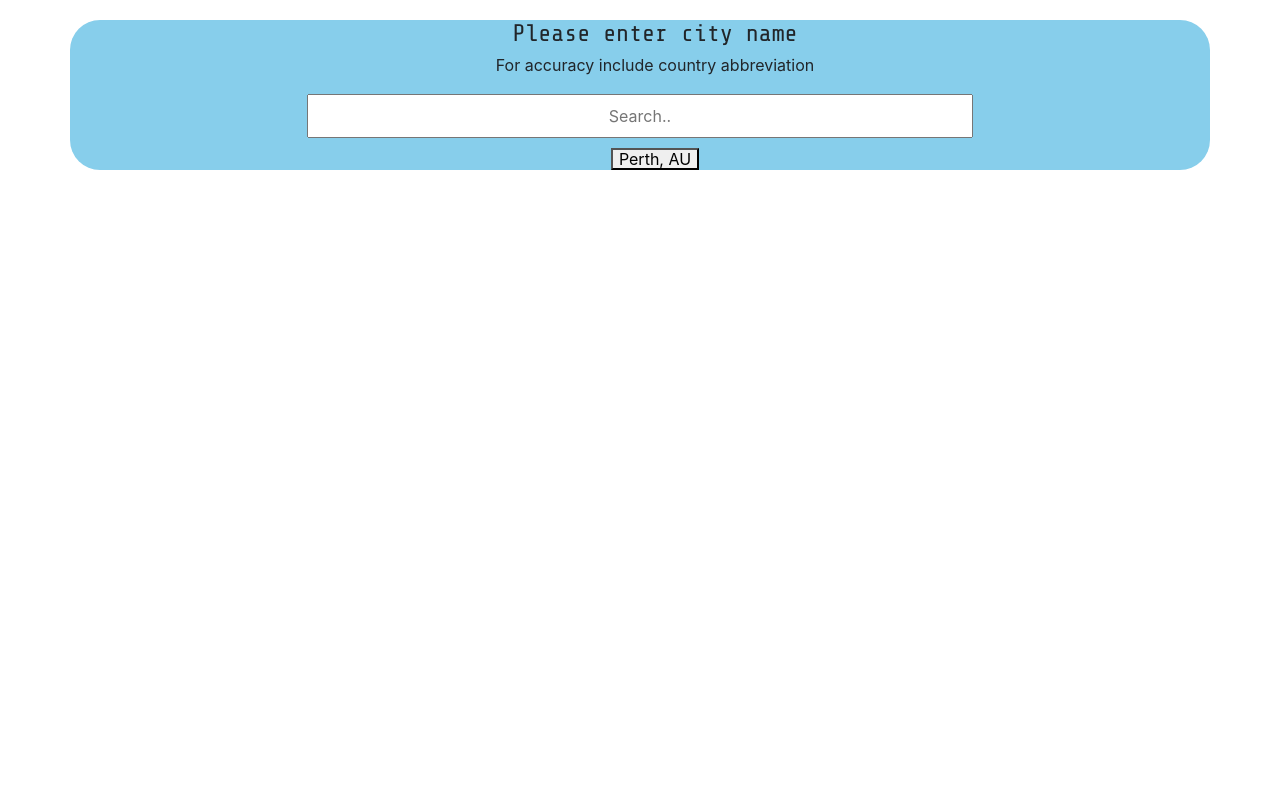
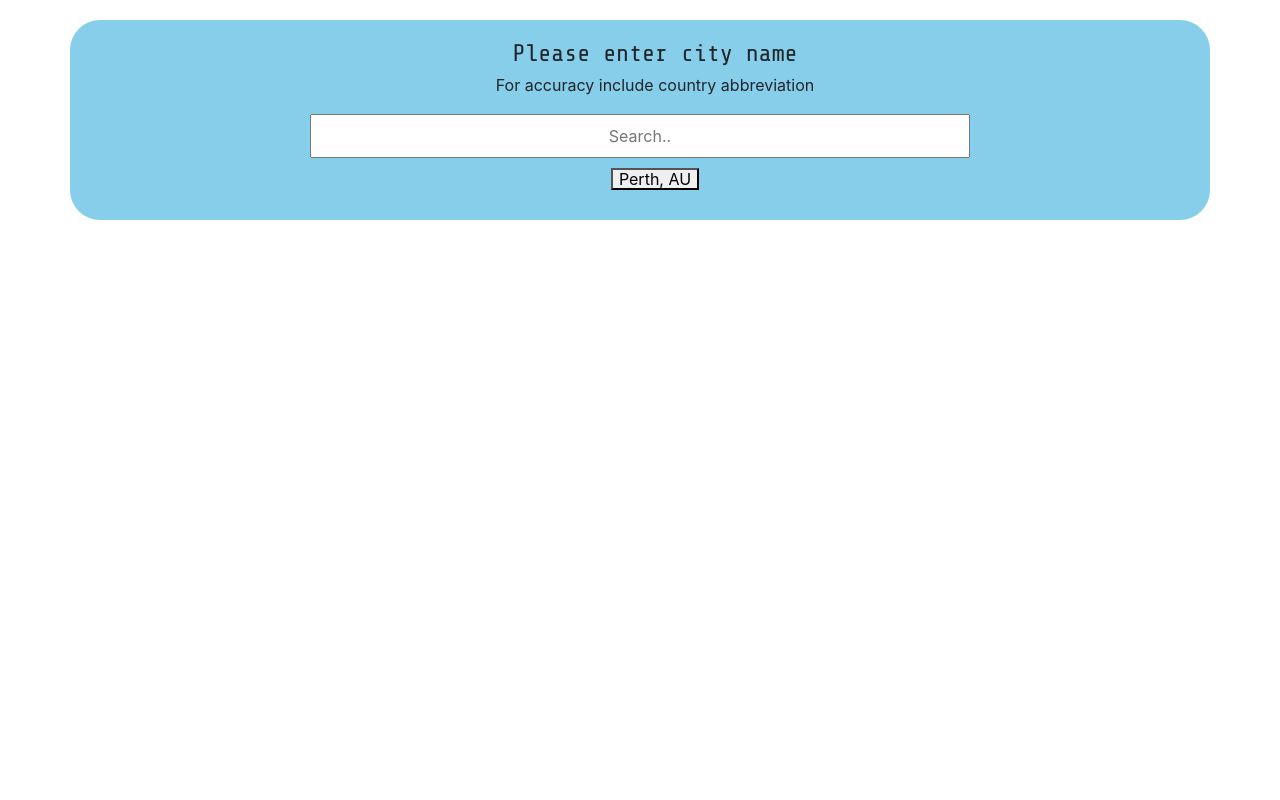
Before and after one commit to Ryuku72/06WeatherDashboard, a plain HTML site: page index.html in a window 1280 px wide. Shown: the top 800 px of the page. Drawn offline with nearby package versions, Linux system fonts and the light colour scheme; a web font is replaced by a local one.

Commit message:
small change to search box

```diff
--- a/style.css
+++ b/style.css
@@ -65,6 +65,8 @@ body {
     text-align: center;
     background-color: skyblue;
     border-radius: 30px;
+    height: 25vh;
+    padding: 20px;
 }
 
 .search-container h4 {
```
